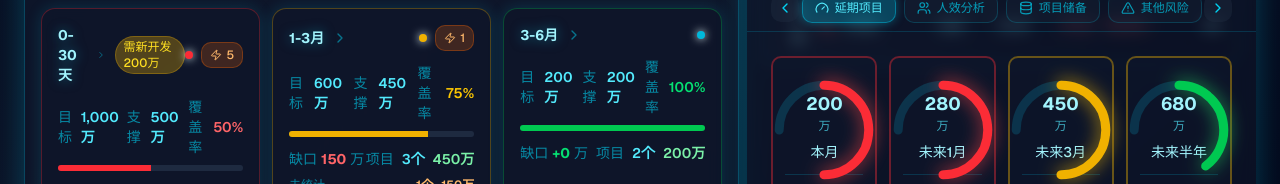
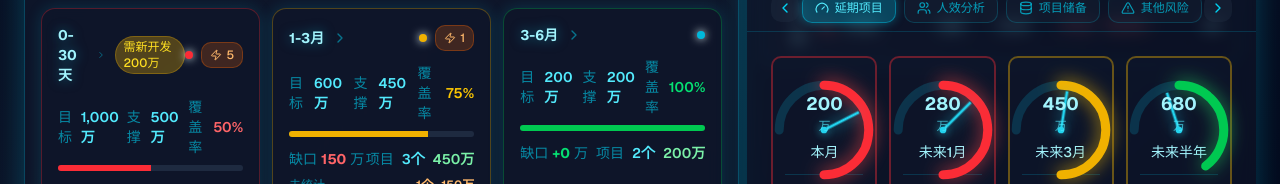
Before and after one commit to navylee1990/coze_jsc, a Next.js app: page /gm in a window 1280 px wide. Shown: the part 705-889 px from the top of the page. Built offline with nearby package versions, Linux system fonts and the light colour scheme.

Commit message:
feat(risk-panel): 为仪表盘添加指针动画和数字滚动效果

```diff
--- a/src/components/RiskIdentificationPanel.tsx
+++ b/src/components/RiskIdentificationPanel.tsx
@@ -1,6 +1,6 @@
 'use client';
 
-import { useState } from 'react';
+import { useState, useEffect } from 'react';
 import { AlertTriangle, Clock, TrendingDown, FileWarning, Target, Users, Zap, ChevronRight, Gauge, ArrowUp, ChevronLeft, Circle, Database, Building2 } from 'lucide-react';
 import { cn } from '@/lib/utils';
 
@@ -228,6 +228,41 @@ function DashboardGauge({ percent, severity, amount, label }: { percent: number;
   const strokeDasharray = `${percent * 2.5} 250`; // 半圆周长约250
   const rotation = 90; // 从右侧开始
 
+  // 指针角度计算：从左侧(-90deg)到右侧(90deg)，总共180度
+  // percent 0 -> -90deg, percent 100 -> 90deg
+  const [needleAngle, setNeedleAngle] = useState(-90);
+  const [animatedAmount, setAnimatedAmount] = useState(0);
+
+  // 动画效果
+  useEffect(() => {
+    // 重置
+    setNeedleAngle(-90);
+    setAnimatedAmount(0);
+
+    const startDelay = setTimeout(() => {
+      const targetAngle = -90 + (percent / 100) * 180;
+      const duration = 1500;
+      const startTime = Date.now();
+
+      const animate = () => {
+        const elapsed = Date.now() - startTime;
+        const progress = Math.min(elapsed / duration, 1);
+        const easeOut = 1 - Math.pow(1 - progress, 3);
+
+        setNeedleAngle(-90 + (targetAngle + 90) * easeOut);
+        setAnimatedAmount(Math.floor(amount * easeOut));
+
+        if (progress < 1) {
+          requestAnimationFrame(animate);
+        }
+      };
+
+      animate();
+    }, 100);
+
+    return () => clearTimeout(startDelay);
+  }, [percent, amount]);
+
   return (
     <div className="relative flex flex-col items-center">
       {/* 半圆仪表盘 */}
@@ -250,11 +285,30 @@ function DashboardGauge({ percent, severity, amount, label }: { percent: number;
             strokeLinecap="round"
             strokeDasharray={strokeDasharray}
             transform={`rotate(${rotation} 50 50)`}
+            style={{ transition: 'stroke-dasharray 0.5s ease-out' }}
           />
+          {/* 指针 */}
+          <g transform="translate(50, 50)">
+            <line
+              x1="0"
+              y1="0"
+              x2="0"
+              y2="-35"
+              stroke="#22d3ee"
+              strokeWidth="2.5"
+              style={{
+                transform: `rotate(${needleAngle}deg)`,
+                transformOrigin: '0 0',
+                filter: 'drop-shadow(0 0 6px rgba(34, 211, 238, 0.8))',
+                transition: 'transform 1.5s cubic-bezier(0.34, 1.56, 0.64, 1)'
+              }}
+            />
+            <circle cx="0" cy="0" r="3" fill="#22d3ee" style={{ filter: 'drop-shadow(0 0 4px rgba(34, 211, 238, 0.8))' }} />
+          </g>
         </svg>
         {/* 仪表盘中心显示 */}
         <div className="absolute bottom-0 left-1/2 -translate-x-1/2 text-center">
-          <div className={cn('text-lg font-bold', DASHBOARD_STYLES.textSecondary)}>{amount}</div>
+          <div className={cn('text-lg font-bold', DASHBOARD_STYLES.textSecondary)}>{animatedAmount}</div>
           <div className={cn('text-xs', DASHBOARD_STYLES.textMuted)}>万</div>
         </div>
       </div>
```
